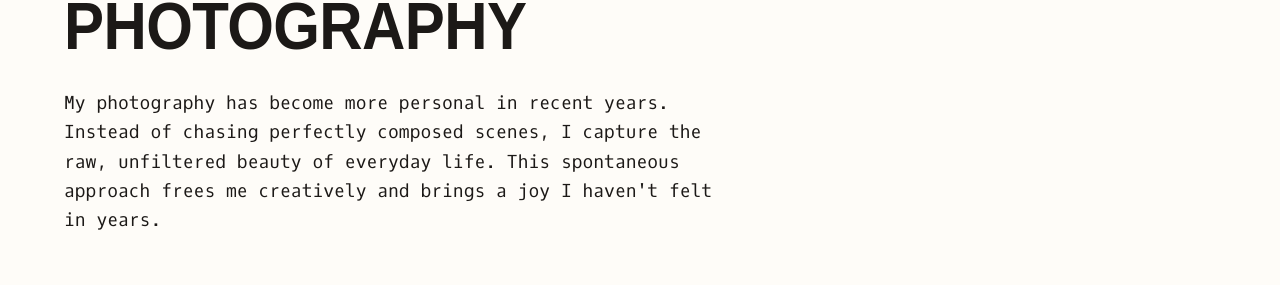
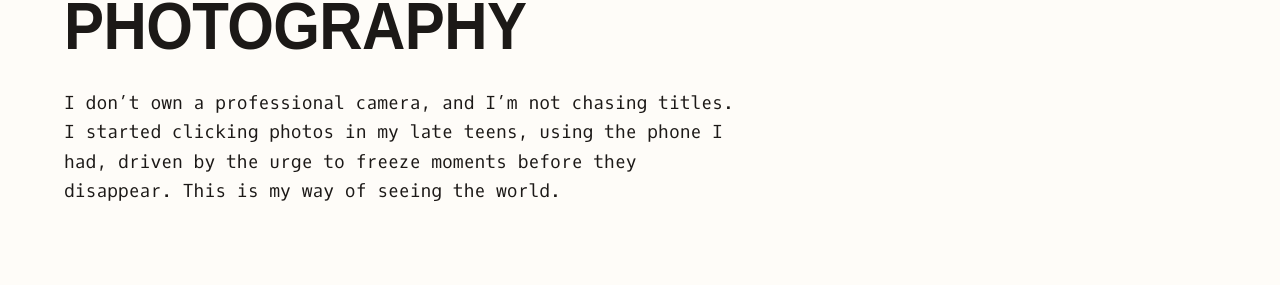
Before and after one commit to wakeupguruu/portfolio, a Next.js app: page /photography in a window 1280 px wide. Shown: the part 177-462 px from the top of the page. Built offline with nearby package versions, Linux system fonts and the light colour scheme; a web font is replaced by a local one.

Commit message:
chore: update photography page and workspace files

```diff
--- a/app/photography/page.tsx
+++ b/app/photography/page.tsx
@@ -18,7 +18,9 @@ export default function PhotographyPage() {
           <Section className="mb-24">
             <h1 className="text-4xl md:text-6xl font-black tracking-tighter mb-8 scale-y-110 origin-left">PHOTOGRAPHY</h1>
             <p className="max-w-2xl text-lg leading-relaxed text-muted-foreground font-oxygen">
-              My photography has become more personal in recent years. Instead of chasing perfectly composed scenes, I capture the raw, unfiltered beauty of everyday life. This spontaneous approach frees me creatively and brings a joy I haven't felt in years.
+              I don’t own a professional camera, and I’m not chasing titles.
+              I started clicking photos in my late teens, using the phone I had, driven by the urge to freeze moments before they disappear.
+              This is my way of seeing the world.
             </p>
           </Section>
         </Container>
```
Also changed, not shown: wakeupguruu-portfolio-8a5edab282632443(1).txt.
